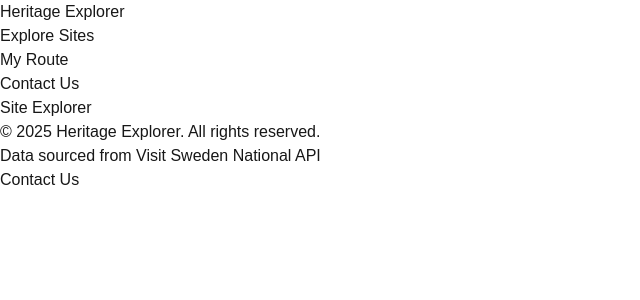
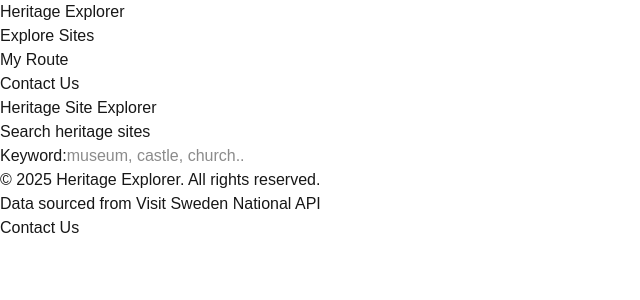
Before and after one commit to Sain49/heritage-explorer-swe, a Next.js app: page /site-explorer in a window 1280 px wide. Shown: the top 300 px of the page, without its empty margins (0-640 px from the left). Built offline with nearby package versions, Linux system fonts and the light colour scheme.

Commit message:
add search functionality for heritage sites in SiteExplorer page

```diff
--- a/app/site-explorer/page.tsx
+++ b/app/site-explorer/page.tsx
@@ -1,7 +1,56 @@
+"use client";
+
+import { useState } from "react";
+import { searchHeritageSites } from "@/lib/api/visitSweden";
+import type { SimplifiedHeritageSite } from "@/types/visitSweden";
+
 export default function SiteExplorer() {
+  const [keyword, setKeyword] = useState("");
+  const [location, setLocation] = useState("");
+  const [sites, setSites] = useState<SimplifiedHeritageSite[]>([]);
+  const [isLoading, setIsLoading] = useState(false);
+  const [totalResults, setTotalResults] = useState(0); // store total number of result
+
+  const handleSearch = async () => {
+    setIsLoading(true);
+
+    const result = await searchHeritageSites({
+      keyword: keyword || undefined,
+      location: location || undefined,
+      limit: 20,
+    });
+
+    setSites(result.sites);
+    setTotalResults(result.total);
+
+    setIsLoading(false);
+  };
+
+  const handleReset = () => {
+    setKeyword("");
+    setLocation("");
+    setSites([]);
+    setTotalResults(0);
+  };
+
   return (
     <div>
-      <h1>Site Explorer</h1>
+      <h1>Heritage Site Explorer</h1>
+
+      <div>
+        <h2>Search heritage sites</h2>
+        {/* keyword input */}
+        <div>
+          <label htmlFor="keyword">Keyword:</label>
+          <input
+            id="keyword"
+            type="text"
+            value={keyword}
+            onChange={(e) => setKeyword(e.target.value)}
+            placeholder="museum, castle, church.."
+          />
+        </div>
+      </div>
     </div>
   );
 }
```
